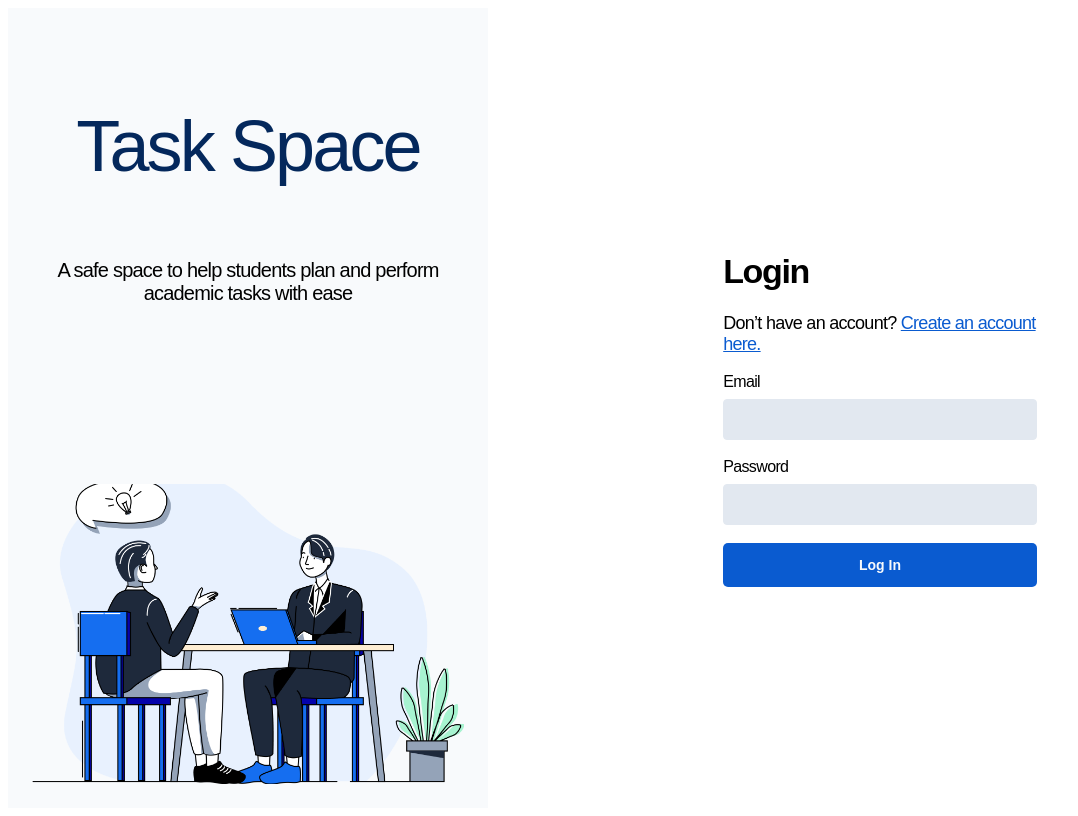
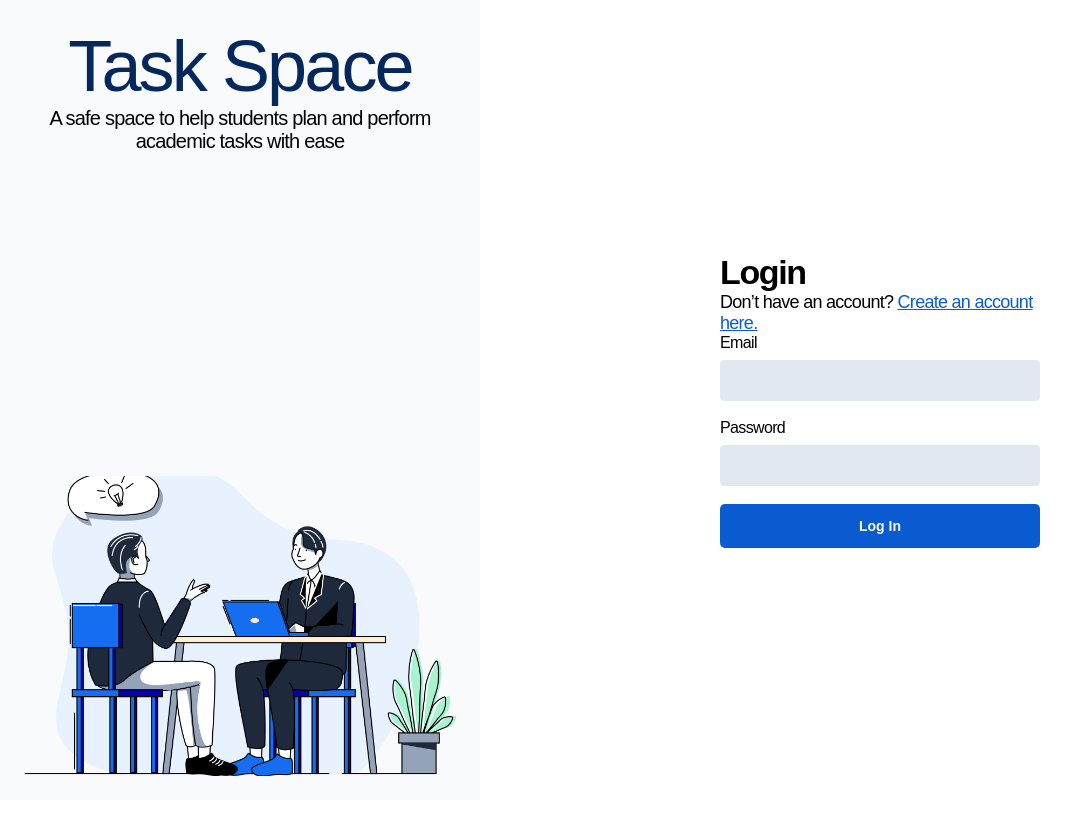
Before and after one commit to mmfallacy/task-space, a SvelteKit app: page / in a window 1280 px wide. Shown: the whole page, without its empty margins (0-1078 px from the left). Built offline with nearby package versions, Linux system fonts and the light colour scheme.

Commit message:
feat: add global style

```diff
--- a/src/routes/+layout.js
+++ b/src/routes/+layout.js
@@ -1 +1,2 @@
 export const ssr = false;
+import './global.css';
--- /dev/null
+++ b/src/routes/global.css
@@ -0,0 +1,5 @@
+* {
+    margin:0;
+    padding:0;
+    box-sizing: border-box;
+}
```
